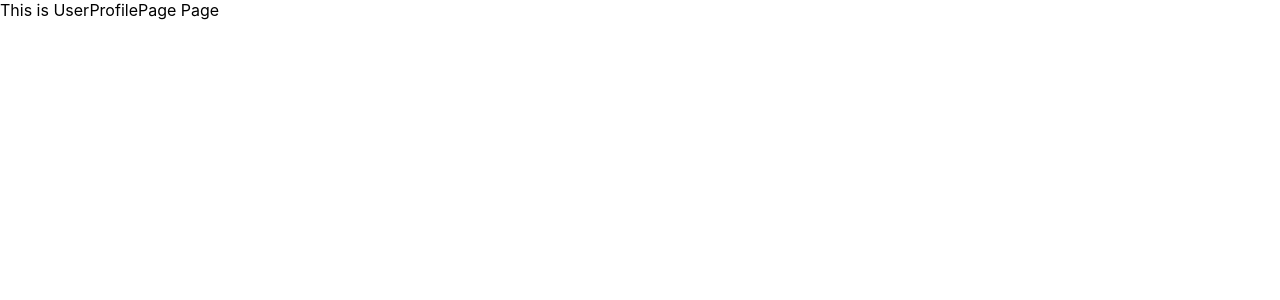
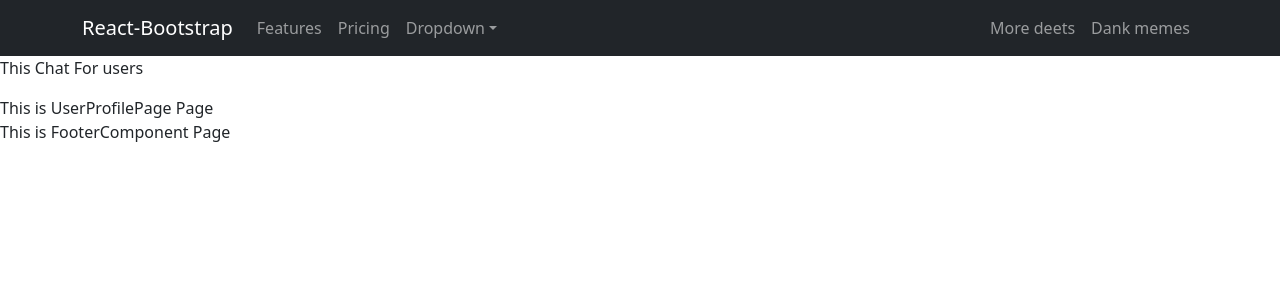
Before and after one commit to Bechir-Marco/e-commerce, a React (Create React App) app: page /user/profile in a window 1280 px wide. Shown: the top 300 px of the page. Built offline with nearby package versions, Linux system fonts and the light colour scheme.

Commit message:
chat routes and header bootstrap implementation

```diff
--- a/package.json
+++ b/package.json
@@ -10,7 +10,9 @@
     "@types/node": "^16.18.36",
     "@types/react": "^18.2.12",
     "@types/react-dom": "^18.2.5",
+    "bootstrap": "^5.3.0",
     "react": "^18.2.0",
+    "react-bootstrap": "^2.7.4",
     "react-dom": "^18.2.0",
     "react-router-dom": "^6.13.0",
     "react-scripts": "5.0.1",
--- a/src/App.tsx
+++ b/src/App.tsx
@@ -22,46 +22,71 @@ import AdminUsersPage from './pages/admin/AdminUsersPage';
 import AdminAnalyticsPage from './pages/admin/AdminAnalyticsPage';
 import AdminChatsPage from './pages/admin/AdminChatsPage';
 import AdminEditUserPage from './pages/admin/AdminEditUserPage'
+ // Componenets
+ import HeaderComponent from './components/HeaderComponent';
+ import FooterComponent from './components/FooterComponent';
+import ProtectedRoutesComponenet from './components/ProtectedRoutesComponenet';
+// user Componenets
 
-import ProtectedRoutesComponenet from './components/ProtectedRoutesComponenet';
-
+import RoutesWithUserChatComponent from './components/user/RoutesWithUserChatComponent';
 function App() {
   return (
     <>
       <BrowserRouter>
+        <HeaderComponent />
         <Routes>
-          <Route path='/home' element={<HomePage />} />
-          <Route path='/cart' element={<CartPage />} />
-          <Route path='/login' element={<LoginPage />} />
-          <Route path='/product-details' element={<ProducDetailsPage />} />
-          <Route path='/product-details/:id' element={<ProducDetailsPage />} />
-          <Route path='/product-list' element={<ProducListPage />} />
-          <Route path='/register' element={<RegisterPage />} />
-          <Route path='*' element={"page not Exist 404"} />
+          <Route element={<RoutesWithUserChatComponent />}>
+            {/* publicly available route */}
 
+            <Route path="/" element={<HomePage />} />
+            <Route path="/cart" element={<CartPage />} />
+            <Route path="/login" element={<LoginPage />} />
+            <Route path="/product-details" element={<ProducDetailsPage />} />
+            <Route
+              path="/product-details/:id"
+              element={<ProducDetailsPage />}
+            />
+            <Route path="/product-list" element={<ProducListPage />} />
+            <Route path="/register" element={<RegisterPage />} />
+            <Route path="*" element={'page not Exist 404'} />
+          </Route>
           {/* user protected routes */}
-          <Route element={<ProtectedRoutesComponenet />} >
-          <Route path='/user/cart-details' element={<UserCartDetailsPage />} />
-          <Route path='/user/order-details' element={<UserOrderDetailsPage />} />
-          <Route path='/user/orders' element={<UserOrdersPage />} />
-          <Route path='/user/profile' element={<UserProfilePage />} />
+          <Route element={<ProtectedRoutesComponenet admin={false} />}>
+            <Route
+              path="/user/cart-details"
+              element={<UserCartDetailsPage />}
+            />
+            <Route
+              path="/user/order-details"
+              element={<UserOrderDetailsPage />}
+            />
+            <Route path="/user/orders" element={<UserOrdersPage />} />
+            <Route path="/user/profile" element={<UserProfilePage />} />
           </Route>
 
           {/* admin protected routes */}
-          <Route element={<ProtectedRoutesComponenet />} >
-            <Route path='/admin/users' element={<AdminUsersPage />} />
-            <Route path='/admin/edit-user' element={<AdminEditUserPage />} />
-            <Route path='/admin/products' element={<AdminProductsPage />} />
-            <Route path='/admin/create-new-product' element={<AdminCreateProductPage />} />
-            <Route path='/admin/edit-product' element={<AdminEditProductPage />} />
-            <Route path='/admin/orders' element={<AdminOrdersPage />} />
-            <Route path='/admin/orders-details' element={<AdminOrdersDetailsPage />} />
-            <Route path='/admin/chats' element={<AdminChatsPage />} />
-            <Route path='/admin/analytics' element={<AdminAnalyticsPage />} />
-
-        </Route>
-
+          <Route element={<ProtectedRoutesComponenet admin={true} />}>
+            <Route path="/admin/users" element={<AdminUsersPage />} />
+            <Route path="/admin/edit-user" element={<AdminEditUserPage />} />
+            <Route path="/admin/products" element={<AdminProductsPage />} />
+            <Route
+              path="/admin/create-new-product"
+              element={<AdminCreateProductPage />}
+            />
+            <Route
+              path="/admin/edit-product"
+              element={<AdminEditProductPage />}
+            />
+            <Route path="/admin/orders" element={<AdminOrdersPage />} />
+            <Route
+              path="/admin/orders-details"
+              element={<AdminOrdersDetailsPage />}
+            />
+            <Route path="/admin/chats" element={<AdminChatsPage />} />
+            <Route path="/admin/analytics" element={<AdminAnalyticsPage />} />
+          </Route>
         </Routes>
+        <FooterComponent />
       </BrowserRouter>
     </>
   );
--- /dev/null
+++ b/src/components/FooterComponent.tsx
@@ -0,0 +1,6 @@
+const FooterComponent = () => {
+    return (
+        <div> This is FooterComponent Page </div>
+    );
+};
+export default FooterComponent;
--- /dev/null
+++ b/src/components/HeaderComponent.tsx
@@ -0,0 +1,45 @@
+import Container from 'react-bootstrap/Container';
+import Nav from 'react-bootstrap/Nav';
+import Navbar from 'react-bootstrap/Navbar';
+import NavDropdown from 'react-bootstrap/NavDropdown';
+
+function CollapsibleExample() {
+  return (
+    <Navbar
+      bg="dark"
+      collapseOnSelect
+      expand="lg"
+      variant='dark'
+    >
+      <Container>
+        <Navbar.Brand href="#home">React-Bootstrap</Navbar.Brand>
+        <Navbar.Toggle aria-controls="responsive-navbar-nav" />
+        <Navbar.Collapse id="responsive-navbar-nav">
+          <Nav className="me-auto">
+            <Nav.Link href="#features">Features</Nav.Link>
+            <Nav.Link href="#pricing">Pricing</Nav.Link>
+            <NavDropdown title="Dropdown" id="collasible-nav-dropdown">
+              <NavDropdown.Item href="#action/3.1">Action</NavDropdown.Item>
+              <NavDropdown.Item href="#action/3.2">
+                Another action
+              </NavDropdown.Item>
+              <NavDropdown.Item href="#action/3.3">Something</NavDropdown.Item>
+              <NavDropdown.Divider />
+              <NavDropdown.Item href="#action/3.4">
+                Separated link
+              </NavDropdown.Item>
+            </NavDropdown>
+          </Nav>
+          <Nav>
+            <Nav.Link href="#deets">More deets</Nav.Link>
+            <Nav.Link eventKey={2} href="#memes">
+              Dank memes
+            </Nav.Link>
+          </Nav>
+        </Navbar.Collapse>
+      </Container>
+    </Navbar>
+  );
+}
+
+export default CollapsibleExample;
--- a/src/components/ProtectedRoutesComponenet.tsx
+++ b/src/components/ProtectedRoutesComponenet.tsx
@@ -1,7 +1,27 @@
-import { Outlet ,Navigate } from "react-router-dom";
+import { Outlet, Navigate } from 'react-router-dom';
+import UserChatComponent from './user/UserChatComponent';
 
-const ProtectedRoutesComponenet = () => {
-    const auth = true
-    return auth? <Outlet />    : <Navigate to='/login' />
+interface ProtectedRoutesProps {
+  admin: boolean;
+}
+
+const ProtectedRoutesComponent: React.FC<ProtectedRoutesProps> = ({
+  admin,
+}) => {
+  if (admin) {
+    let adminAuth = true;
+    return adminAuth ? <Outlet /> : <Navigate to="/login" />;
+  } else {
+    let userAuth = true;
+    return userAuth ? (
+      <>
+
+        <UserChatComponent /> <Outlet />
+      </>
+    ) : (
+      <Navigate to="/login" />
+    );
+  }
 };
-export default ProtectedRoutesComponenet;
+
+export default ProtectedRoutesComponent;
--- /dev/null
+++ b/src/components/user/RoutesWithUserChatComponent.tsx
@@ -0,0 +1,10 @@
+import { Outlet } from 'react-router-dom';
+import UserChatComponent from './UserChatComponent';
+const RoutesWithUserChatComponent = () => {
+  return (
+    <>
+      <UserChatComponent /> <Outlet />;
+    </>
+  );
+};
+export default RoutesWithUserChatComponent;
--- /dev/null
+++ b/src/components/user/UserChatComponent.tsx
@@ -0,0 +1,4 @@
+const UserChatComponent = () => {
+    return <p>This Chat For users</p>
+};
+export default UserChatComponent
--- a/src/index.tsx
+++ b/src/index.tsx
@@ -3,7 +3,7 @@ import ReactDOM from 'react-dom/client';
 import './index.css';
 import App from './App';
 import reportWebVitals from './reportWebVitals';
-
+import "bootstrap/dist/css/bootstrap.min.css";
 const root = ReactDOM.createRoot(
   document.getElementById('root') as HTMLElement
 );
```
Also changed, not shown: 1 other file (tests, documents, lock files or other folders).
